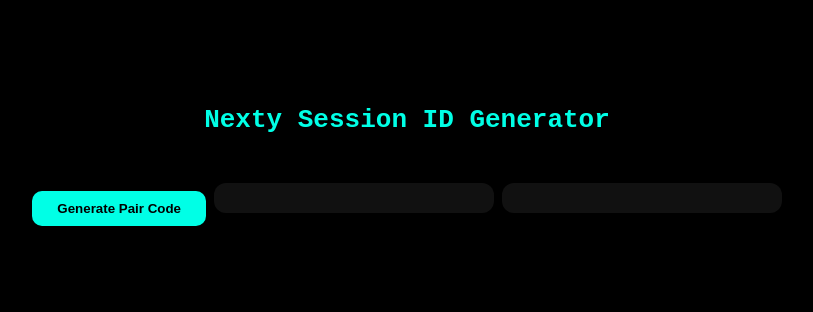
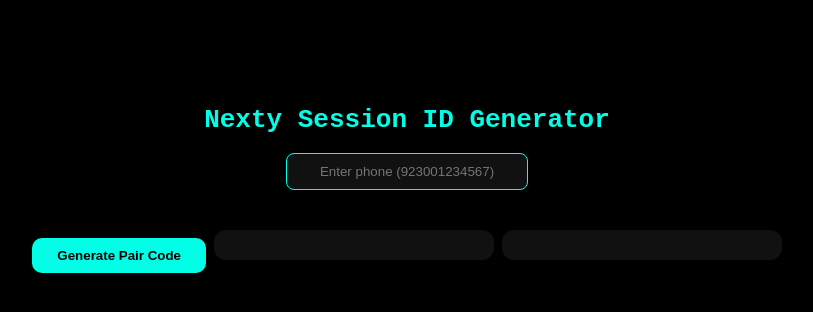
Before and after one commit to nexty22/session-, a website: page index.html in a window 1280 px wide. Shown: the whole page, without its empty margins (233-1046 px from the left). Drawn offline with Linux system fonts and the light colour scheme.

Commit message:
Update index.html

```diff
--- a/index.html
+++ b/index.html
@@ -13,6 +13,16 @@
     padding-top: 80px;
   }
   h1 { color: #00ffe6; }
+  input {
+    background: #111;
+    border: 1px solid #00ffe6;
+    border-radius: 8px;
+    color: #0ff;
+    padding: 10px;
+    width: 220px;
+    text-align: center;
+    margin-bottom: 10px;
+  }
   button {
     background: #00ffe6;
     color: #000;
@@ -39,17 +49,27 @@
 </head>
 <body>
   <h1>Nexty Session ID Generator</h1>
+
+  <input id="number" placeholder="Enter phone (923001234567)" />
+  <br>
   <button onclick="start()">Generate Pair Code</button>
+
   <div id="pairCodeBox"></div>
   <div id="sessionBox"></div>
 
   <script>
     async function start() {
+      const num = document.getElementById("number").value.trim();
+      if (!num) {
+        alert("Please enter your phone number (e.g. 923001234567)");
+        return;
+      }
+
       document.getElementById("pairCodeBox").innerHTML = "Generating Pair Code...";
       const res = await fetch("/start", {
         method: "POST",
         headers: { "Content-Type": "application/json" },
-        body: JSON.stringify({})
+        body: JSON.stringify({ number: num })
       });
       const data = await res.json();
       checkPairCode(data.clientId);
```
